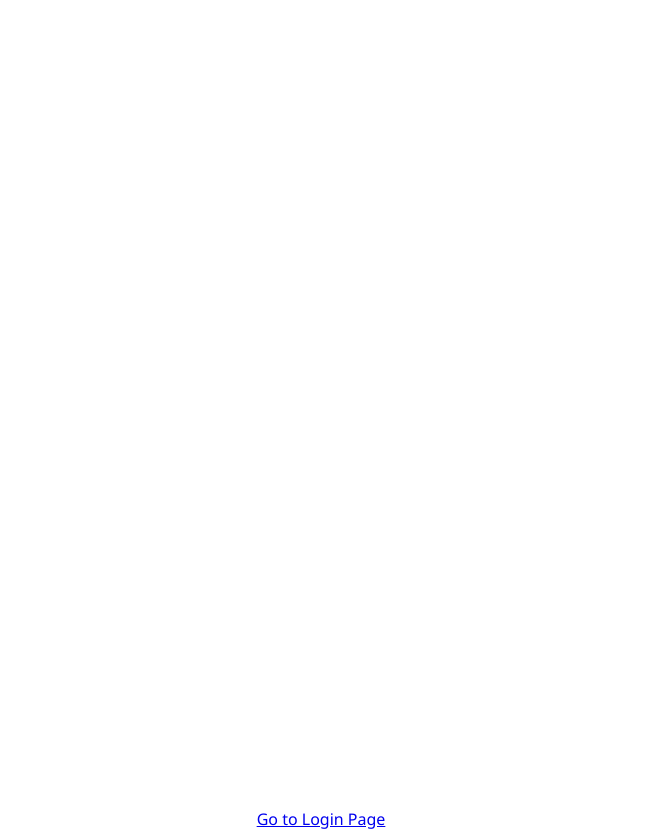
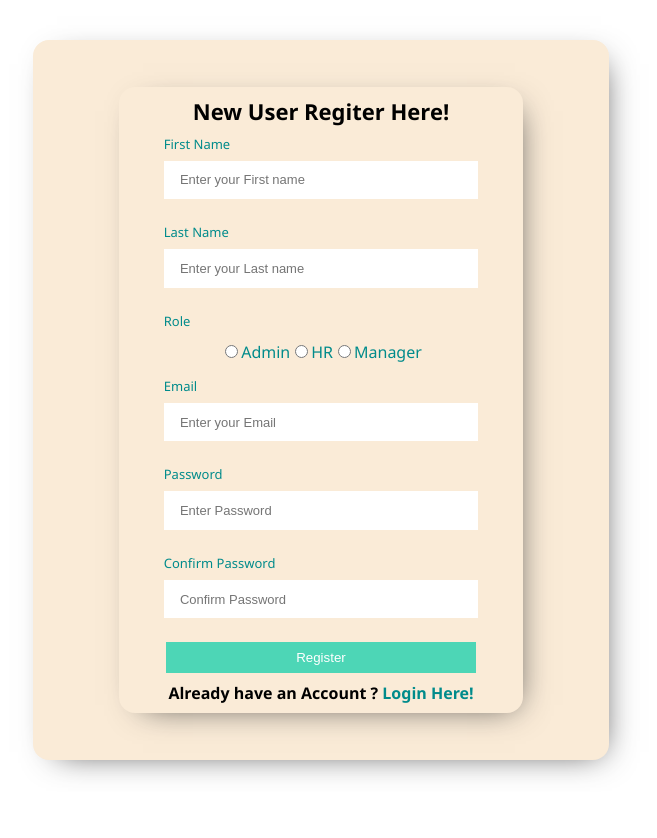
Before and after one commit to Arunprabu-CESIT/management_client, a React (Create React App) app: page /register in a window 1280 px wide. Shown: the whole page, without its empty margins (319-976 px from the left). After the commit the page ends 800 px from the top, so only its background shows below. Built offline with nearby package versions, Linux system fonts and the light colour scheme.

Commit message:
Register Page UI Implemented

```diff
--- a/src/App.js
+++ b/src/App.js
@@ -1,9 +1,9 @@
 import React from 'react';
 import './App.scss';
 import { Routes, Route } from 'react-router-dom';
-import Login from './components/Login/Login';
-import Register from './components/Register/Register';
-import Home from './components/Home/Home';
+import Login from './components/login/login';
+import Register from './components/register/register';
+import Home from './components/home/home';
 
 const App = () => {
   return (
--- a/src/components/login/login.jsx
+++ b/src/components/login/login.jsx
@@ -1,6 +1,6 @@
 import React, { useState } from 'react';
 import { Link } from 'react-router-dom';
-import './Login.scss';
+import './login.scss';
 
 const Login = () => {
   const [email, setEmail] = useState('');
@@ -45,12 +45,10 @@ const Login = () => {
             </form>
 
             <div className="footer">
-              <h4>
-                Don't have an Account ?{' '}
-                <Link className="link" to="/register">
-                  Register Now!
-                </Link>
-              </h4>
+              Don't have an Account ?{' '}
+              <Link className="link" to="/register">
+                Register Now!
+              </Link>
             </div>
           </div>
         </div>
--- a/src/components/login/login.scss
+++ b/src/components/login/login.scss
@@ -8,12 +8,8 @@ $main-color: #4dd6b6;
 
   .login-container {
     height: 75vh;
-    width: 50vw;
-    background: linear-gradient(
-      to left top,
-      $main-color,
-      rgba(236, 236, 236, 0.4)
-    );
+    width: 40vw;
+    background: antiquewhite;
     border-radius: 1rem;
     margin: 2rem auto;
     box-shadow: 0.5rem 0.5rem 2rem -1rem rgb(58, 57, 57);
@@ -84,6 +80,10 @@ $main-color: #4dd6b6;
           transform: translateY(-5px);
         }
       }
+
+      .footer {
+        font-weight: 600;
+      }
     }
   }
 }
--- a/src/components/register/Register.scss
+++ b/src/components/register/Register.scss
@@ -1,6 +1,96 @@
+$main-color: #4dd6b6;
+
 .main-register {
-  min-height: 100vh;
-  min-width: 100vw;
+  height: 100%;
+  width: 100%;
   overflow-x: hidden;
   background: linear-gradient(to right, darkgray);
+
+  .register-container {
+    height: 90vh;
+    width: 45vw;
+    background: antiquewhite;
+    border-radius: 1rem;
+    margin: 2rem auto;
+    box-shadow: 0.5rem 0.5rem 2rem -1rem rgb(58, 57, 57);
+    display: flex;
+    justify-content: center;
+    align-items: center;
+    .link {
+      text-decoration: none;
+      color: darkcyan;
+    }
+
+    .register-form {
+      display: flex;
+      flex-direction: column;
+      justify-content: space-evenly;
+      border-radius: 1rem;
+      margin: 2rem;
+      box-shadow: 0.5rem 0.5rem 2rem -1rem rgb(58, 57, 57);
+      height: 87%;
+      width: 70%;
+
+      .title {
+        font-size: 22px;
+        font-weight: 600;
+      }
+
+      .inpt {
+        display: block;
+        border: none;
+        height: 2rem;
+        width: 70%;
+        margin: auto;
+        margin-bottom: 1.5rem;
+        padding: 0.2rem 1rem;
+        font-size: small;
+        color: gray;
+        transition: all 0.1s ease-in-out;
+        &:focus {
+          outline: none;
+          border: none;
+        }
+        &:hover {
+          outline: 0.5px solid $main-color;
+          box-shadow: 2px 2px 9px -2px $main-color;
+        }
+      }
+
+      .radi {
+        font-size: medium;
+        color: darkcyan;
+        margin-bottom: 0.7rem;
+        padding: 0.2rem 0.7rem;
+      }
+
+      .labl {
+        display: block;
+        text-align: left;
+        width: 78%;
+        margin: auto;
+        font-size: small;
+        color: darkcyan;
+        margin-bottom: 0.5rem;
+      }
+
+      #sub_but {
+        width: 77%;
+        background: $main-color;
+        color: white;
+        border: none;
+        cursor: pointer;
+        padding: 0.5rem 1rem;
+        transition: all 0.2s ease;
+        &:hover {
+          box-shadow: 4px 3px 9px -1px gray;
+          transform: translateY(-5px);
+        }
+      }
+
+      .footer {
+        font-weight: 600;
+      }
+    }
+  }
 }
--- a/src/components/register/register.jsx
+++ b/src/components/register/register.jsx
@@ -1,16 +1,155 @@
-import React from 'react';
+import React, { useState } from 'react';
 import { Link } from 'react-router-dom';
-import './Register.scss';
+import './register.scss';
 
 const Register = () => {
+  const [firstName, setFirstName] = useState('');
+  const [lastName, setLastName] = useState('');
+  const [role, setRole] = useState('');
+  const [email, setEmail] = useState('');
+  const [password, setPassword] = useState('');
+  const [confirmPassword, setConfirmPassword] = useState('');
+
+  const handleSubmit = (event) => {
+    console.log(event);
+    event.preventDefault();
+  };
+
   return (
     <>
       <div className="main-register">
         <div className="register-container">
-          <div className="register-form"></div>
+          <div className="register-form">
+            <div className="title">New User Regiter Here!</div>
+            <form onSubmit={handleSubmit}>
+              <label className="labl" htmlFor="firstName">
+                First Name
+              </label>
+              <input
+                className="inpt"
+                placeholder="Enter your First name"
+                type="text"
+                id="firstName"
+                name="firstName"
+                required
+                value={firstName}
+                onChange={(e) => {
+                  setFirstName(e.target.value);
+                }}
+              />
+              <label className="labl" htmlFor="lastName">
+                Last Name
+              </label>
+              <input
+                className="inpt"
+                placeholder="Enter your Last name"
+                type="text"
+                name="lastName"
+                id="lastName"
+                required
+                value={lastName}
+                onChange={(e) => {
+                  setLastName(e.target.value);
+                }}
+              />
+
+              <label className="labl" htmlFor="role">
+                Role
+              </label>
+              <div className="radi">
+                <input
+                  type="radio"
+                  name="role"
+                  id="admin"
+                  required
+                  value={role}
+                  onChange={(e) => {
+                    setRole(e.target.value);
+                  }}
+                />
+                <label htmlFor="admin">Admin</label>
+
+                <input
+                  type="radio"
+                  name="role"
+                  id="hr"
+                  required
+                  value={role}
+                  onChange={(e) => {
+                    setRole(e.target.value);
+                  }}
+                />
+                <label htmlFor="hr">HR</label>
+                <input
+                  type="radio"
+                  name="role"
+                  id="manager"
+                  required
+                  value={role}
+                  onChange={(e) => {
+                    setRole(e.target.value);
+                  }}
+                />
+                <label htmlFor="manager">Manager</label>
+              </div>
+              <label className="labl" htmlFor="email">
+                Email
+              </label>
+              <input
+                className="inpt"
+                placeholder="Enter your Email"
+                type="email"
+                id="email"
+                name="email"
+                required
+                value={email}
+                onChange={(e) => {
+                  setEmail(e.target.value);
+                }}
+              />
+              <label className="labl" htmlFor="password">
+                Password
+              </label>
+              <input
+                className="inpt"
+                placeholder="Enter Password"
+                type="password"
+                id="password"
+                name="password"
+                required
+                value={password}
+                onChange={(e) => {
+                  setPassword(e.target.value);
+                }}
+              />
+              <label className="labl" htmlFor="confirmPassword">
+                Confirm Password
+              </label>
+              <input
+                className="inpt"
+                placeholder="Confirm Password"
+                type="Password"
+                id="confirmPassword"
+                name="confirmPassword"
+                required
+                value={confirmPassword}
+                onChange={(e) => {
+                  setConfirmPassword(e.target.value);
+                }}
+              />
+              <button type="submit" id="sub_but">
+                Register
+              </button>
+            </form>
+            <div className="footer">
+              Already have an Account ?{' '}
+              <Link className="link" to="/login">
+                Login Here!
+              </Link>
+            </div>
+          </div>
         </div>
       </div>
-      <Link to="/login">Go to Login Page</Link>
     </>
   );
 };
--- a/src/index.js
+++ b/src/index.js
@@ -1,5 +1,5 @@
 import React from 'react';
-import ReactDOM from 'react-dom';
+import ReactDOM from 'react-dom/client';
 import { BrowserRouter } from 'react-router-dom';
 
 import App from './App';
```
